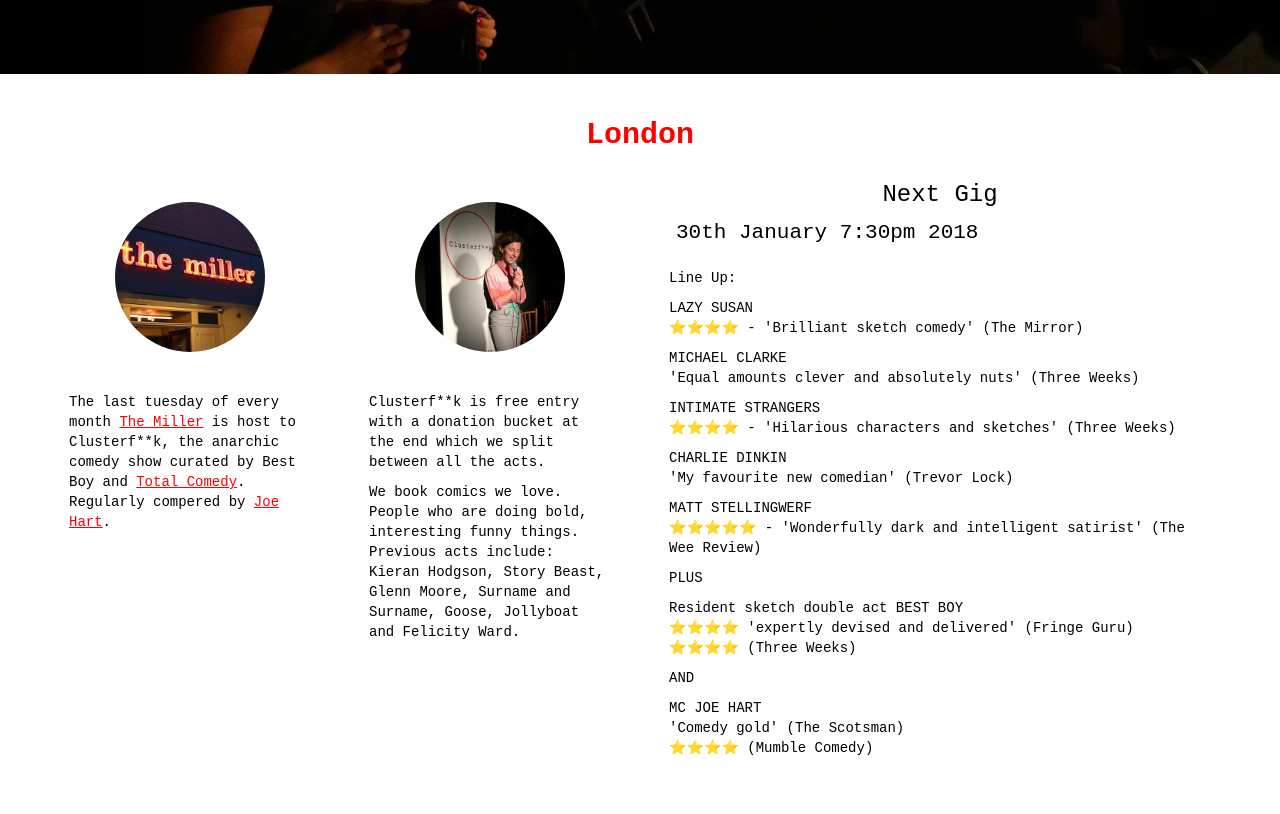
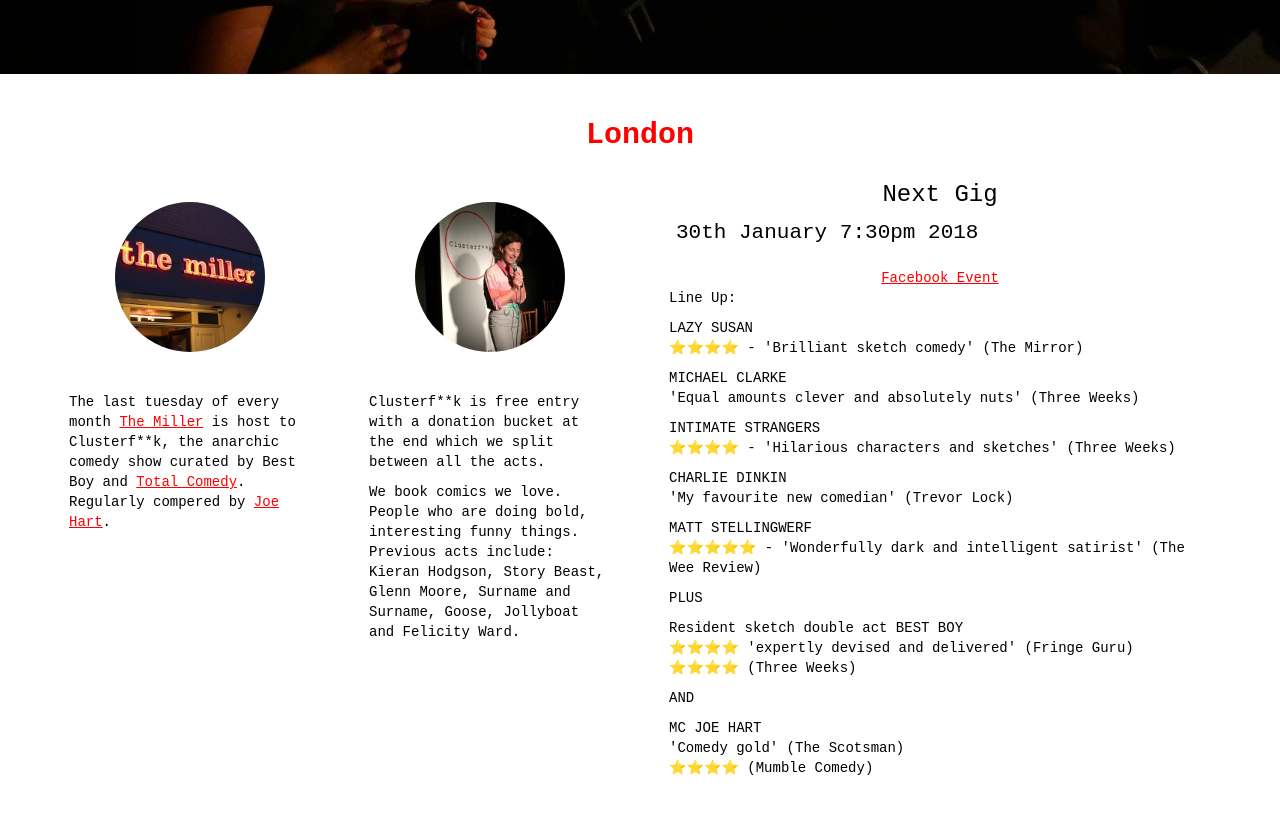
Before and after one commit to JoeHaHart/clusterfuck-website, a plain HTML site: page index.html in a window 1280 px wide. Shown: the part 726-1540 px from the top of the page. Drawn offline with nearby package versions, Linux system fonts and the light colour scheme; some packages are replaced by stand-ins of ours; grey boxes are pictures that could not be loaded; a script that the page names is missing; files whose address does not match are found by name.

Commit message:
Update index.html

```diff
--- a/index.html
+++ b/index.html
@@ -121,7 +121,7 @@
             </div>
             <div class="col-md-6">
                 <h3>Next Gig</h3>
-                <p class="lead">30th January 7:30pm 2018</p> <!--<a href="#">Facebook Event</a>-->
+                <p class="lead">30th January 7:30pm 2018</p> <a href="https://www.facebook.com/events/1972544872999861/">Facebook Event</a>
                 <p>Line Up:</p>
 <p>
 LAZY SUSAN</br>
```
